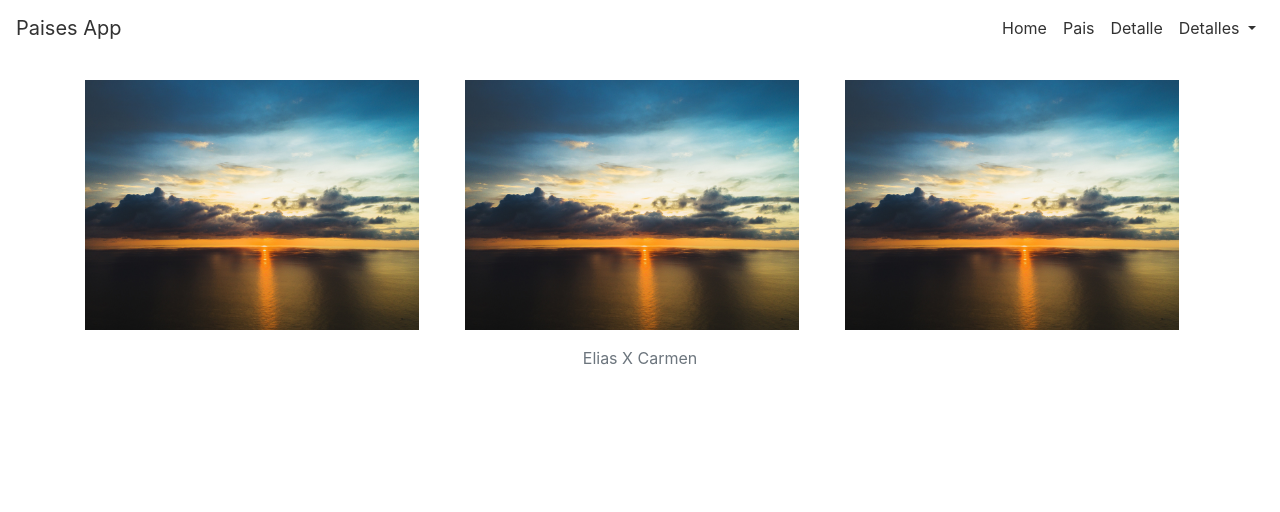
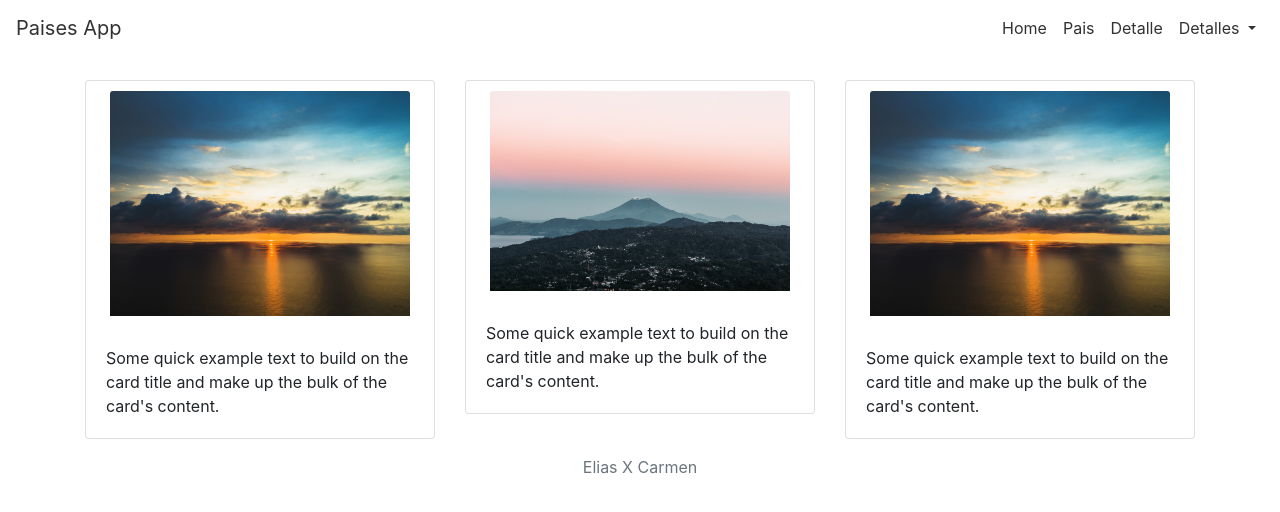
Before and after one commit to JosePerezEE/AngularRouter, an Angular app: page /informacion in a window 1280 px wide. Shown: the top 512 px of the page. Built offline with nearby package versions, Linux system fonts and the light colour scheme.

Commit message:
Card-imagenes-informacion

```diff
--- a/src/app/informacion/informacion.component.css
+++ b/src/app/informacion/informacion.component.css
@@ -1,5 +1,5 @@
 .row img{
-    max-height: 250px;
-    bottom: 0;
-    left: 0;
+    width: 300px;
+    display: block;
+    margin: 10px auto;
 }
--- a/src/app/informacion/informacion.component.html
+++ b/src/app/informacion/informacion.component.html
@@ -1,10 +1,28 @@
 <div class="container">
     <br>
     <div class="row">
-            <div class="col-sm"><img src="../../assets/img/manuel-chinchilla-CMAM-ehX210-unsplash.jpg" class="align-self-start mr-3" alt="...">
+            <div class="col-sm">
+                <div class="card">
+                        <img src="../../assets/img/manuel-chinchilla-CMAM-ehX210-unsplash.jpg" class="card-img-top" alt="...">
+                    <div class="card-body">
+                        <p class="card-text">Some quick example text to build on the card title and make up the bulk of the card's content.</p>
+                    </div>
+                </div>
             </div>
-            <div class="col-sm"><img src="../../assets/img/manuel-chinchilla-CMAM-ehX210-unsplash.jpg" class="align-self-start mr-3" alt="...">
+            <div class="col-sm">
+                <div class="card">
+                        <img src="../../assets/img/oswaldo-martinez-bK-SRSgPWz8-unsplash.jpg" class="card-img-top" alt="...">
+                    <div class="card-body">
+                        <p class="card-text">Some quick example text to build on the card title and make up the bulk of the card's content.</p>
+                    </div>
+                </div>
             </div>
-            <div class="col-sm"><img src="../../assets/img/manuel-chinchilla-CMAM-ehX210-unsplash.jpg" class="align-self-start mr-3" alt="...">
+            <div class="col-sm">
+                <div class="card">
+                        <img src="../../assets/img/manuel-chinchilla-CMAM-ehX210-unsplash.jpg" class="card-img-top" alt="...">
+                    <div class="card-body">
+                        <p class="card-text">Some quick example text to build on the card title and make up the bulk of the card's content.</p>
+                    </div>
+                </div>
             </div>
     </div>
```
